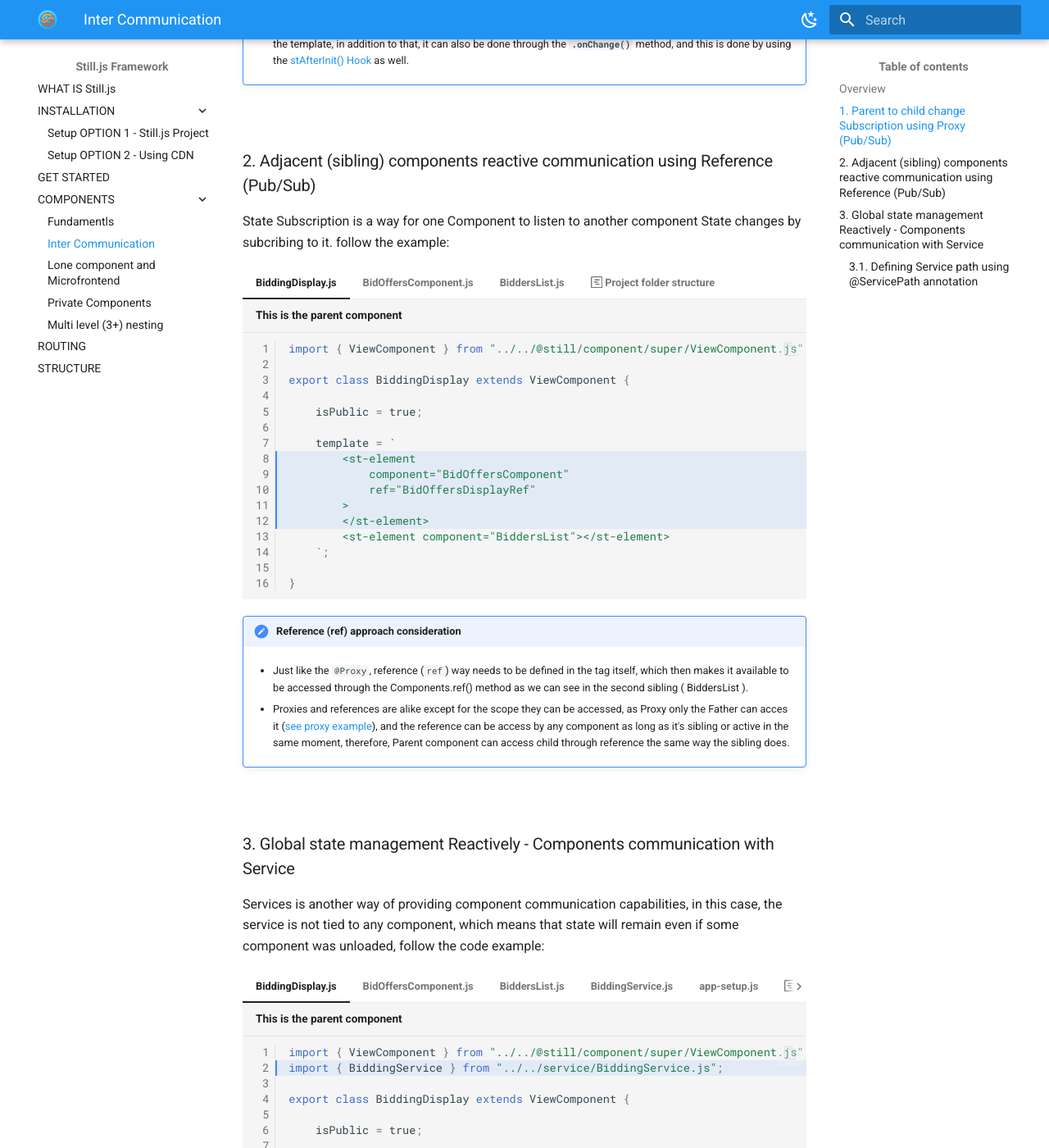
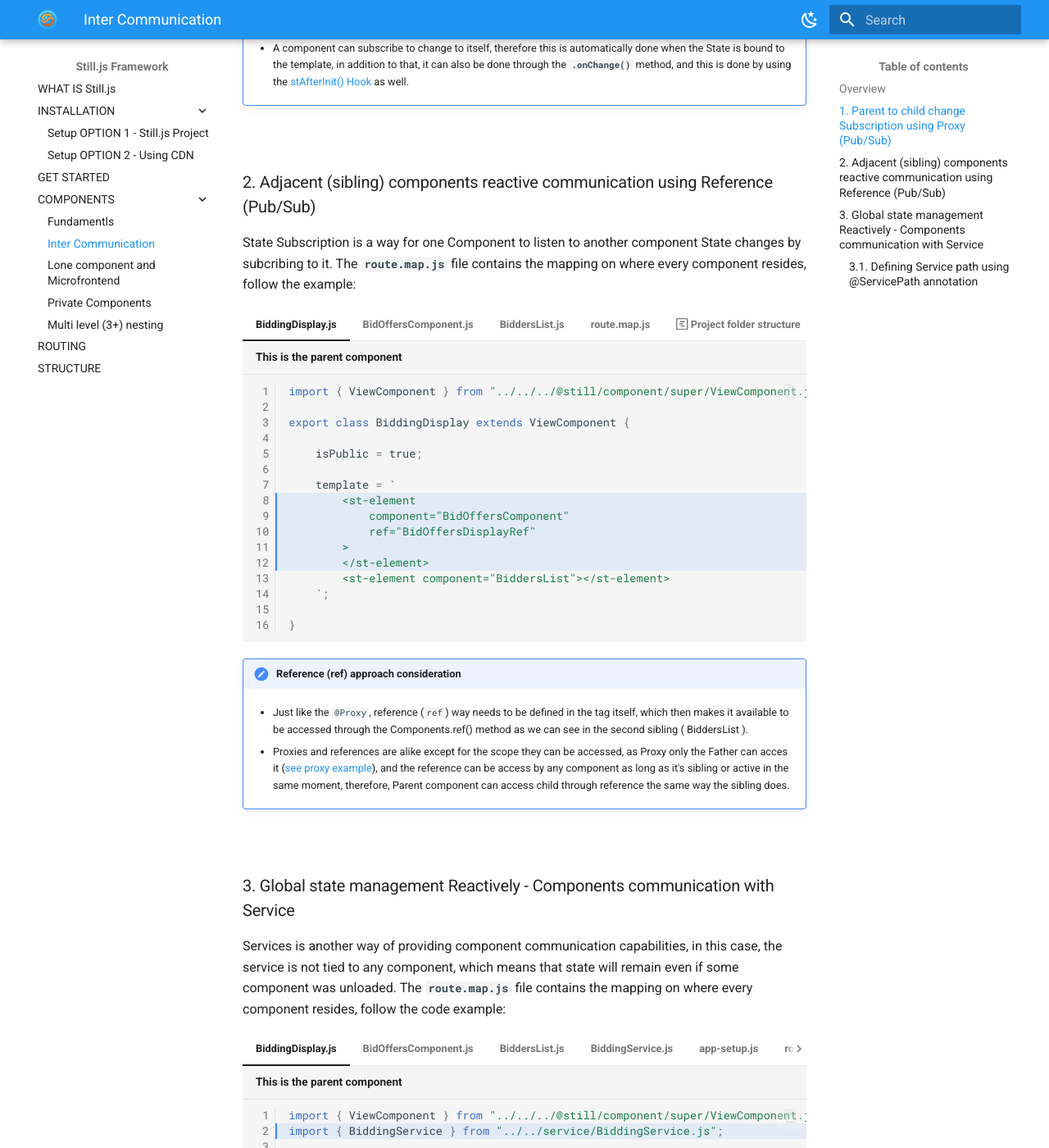
Before and after one commit to still-js/stilljs-site, an MkDocs documentation site: the page built from docs/components-communication.md, in a window 1280 px wide and 1400 px high, scrolled down 1755 px. Shown: the whole window at 82% size. Built offline with MkDocs 1.6.1 and Material for MkDocs 9.7.7, drawn with Linux system fonts in a browser that asks for light colours; some of the changed text lies outside the part shown.

Commit message:
fix documentation code samples and added route.map.js content

````diff
--- a/docs/components-communication.md
+++ b/docs/components-communication.md
@@ -17,7 +17,7 @@
 
 ### 1. Parent to child change Subscription using Proxy (Pub/Sub)
 
-State Subscription is a way for one Component to listen to another component State changes by subcribing to it. follow the example:
+State Subscription is a way for one Component to listen to another component State changes by subcribing to it. The <b>`route.map.js`</b> file contains the mapping on where every component resides. follow the example:
 
 === "BiddingDisplay.js"
 	```js title="This is the parent component" hl_lines="8-9 12-16 24-29" linenums="1"
@@ -96,6 +96,29 @@
 
 	```
 
+=== "route.map.js"
+	```js title="" linenums="1"
+    export const stillRoutesMap = {
+        viewRoutes: {
+            regular: {
+                BiddingDisplay: {
+                    path: "app/components/communication",
+                    url: "/bid/display"
+                },
+                BidOffersComponent: {
+                    path: "app/components/communication",
+                    url: "/bid/offer"
+                },
+                BiddersList: {
+                    path: "app/components/communication",
+                    url: "/bid/bidder"
+                }
+            },
+            lazyInitial: {}
+        }
+    }
+	```
+
 === ":octicons-project-roadmap-16: Project folder structure"
 	```js title="Project folder structure"
     project-root-folder
@@ -131,11 +154,11 @@
 
 ### 2. Adjacent (sibling) components reactive communication using Reference (Pub/Sub)
 
-State Subscription is a way for one Component to listen to another component State changes by subcribing to it. follow the example:
+State Subscription is a way for one Component to listen to another component State changes by subcribing to it. The <b>`route.map.js`</b> file contains the mapping on where every component resides, follow the example:
 
 === "BiddingDisplay.js"
 	```js title="This is the parent component" hl_lines="8-12" linenums="1"
-	import { ViewComponent } from "../../@still/component/super/ViewComponent.js";
+	import { ViewComponent } from "../../../@still/component/super/ViewComponent.js";
 
     export class BiddingDisplay extends ViewComponent {
 
@@ -155,7 +178,7 @@
 
 === "BidOffersComponent.js"
 	```js title="This child component has a ref stated in the parent" hl_lines="15-17 6 9" linenums="1"
-	import { ViewComponent } from "../../@still/component/super/ViewComponent.js";
+	import { ViewComponent } from "../../../@still/component/super/ViewComponent.js";
 
     export class BidOffersComponent extends ViewComponent {
 
@@ -178,7 +201,7 @@
 
 === "BiddersList.js"
 	```js title="This child component access his sibling through the reference" linenums="1" hl_lines="8-9 13 20-23 27-34"
-	import { ViewComponent } from "../../@still/component/super/ViewComponent.js";
+	import { ViewComponent } from "../../../@still/component/super/ViewComponent.js";
 	import { BidOffersComponent } from "./BidOffersComponent.js";
 
     export class BiddersList extends ViewComponent {
@@ -217,6 +240,29 @@
 
 	```
 
+=== "route.map.js"
+	```js title="" linenums="1"
+    export const stillRoutesMap = {
+        viewRoutes: {
+            regular: {
+                BiddingDisplay: {
+                    path: "app/components/communication",
+                    url: "/bid/display"
+                },
+                BidOffersComponent: {
+                    path: "app/components/communication",
+                    url: "/bid/offer"
+                },
+                BiddersList: {
+                    path: "app/components/communication",
+                    url: "/bid/bidder"
+                }
+            },
+            lazyInitial: {}
+        }
+    }
+	```
+
 
 === ":octicons-project-roadmap-16: Project folder structure"
 	```js title="Project folder structure"
@@ -247,11 +293,11 @@
 
 ### 3. Global state management Reactively - Components communication with Service
 
-Services is another way of providing component communication capabilities, in this case, the service is not tied to any component, which means that state will remain even if some component was unloaded, follow the code example:
+Services is another way of providing component communication capabilities, in this case, the service is not tied to any component, which means that state will remain even if some component was unloaded. The <b>`route.map.js`</b> file contains the mapping on where every component resides, follow the code example:
 
 === "BiddingDisplay.js"
 	```js title="This is the parent component" hl_lines="2 10-12 27-32" linenums="1"
-	import { ViewComponent } from "../../@still/component/super/ViewComponent.js";
+	import { ViewComponent } from "../../../@still/component/super/ViewComponent.js";
     import { BiddingService } from "../../service/BiddingService.js";
 
     export class BiddingDisplay extends ViewComponent {
@@ -291,7 +337,7 @@
 
 === "BidOffersComponent.js"
 	```js title="This child component has a ref stated in the parent" hl_lines="2 8-9 13 18 22 25" linenums="1"
-	import { ViewComponent } from "../../@still/component/super/ViewComponent.js";
+	import { ViewComponent } from "../../../@still/component/super/ViewComponent.js";
     import { BiddingService } from "../../service/BiddingService.js";
 
     export class BidOffersComponent extends ViewComponent {
@@ -323,7 +369,7 @@
 
 === "BiddersList.js"
 	```js title="This child component access his sibling through the reference" linenums="1" hl_lines="9-11 24 30-31 34"
-	import { ViewComponent } from "../../@still/component/super/ViewComponent.js";
+	import { ViewComponent } from "../../../@still/component/super/ViewComponent.js";
     import { BiddingService } from '../../service/BiddingService.js';
 
     export class BiddersList extends ViewComponent {
@@ -399,6 +445,30 @@
     }
 	```
 
+=== "route.map.js"
+	```js title="" linenums="1"
+    export const stillRoutesMap = {
+        viewRoutes: {
+            regular: {
+                BiddingDisplay: {
+                    path: "app/components/communication",
+                    url: "/bid/display"
+                },
+                BidOffersComponent: {
+                    path: "app/components/communication",
+                    url: "/bid/offer"
+                },
+                BiddersList: {
+                    path: "app/components/communication",
+                    url: "/bid/bidder"
+                }
+            },
+            lazyInitial: {}
+        }
+    }
+	```
+
+
 === ":octicons-project-roadmap-16: Project folder structure"
 	```js title="Project folder structure"
     project-root-folder
@@ -432,13 +502,13 @@
 
 #### 3.1. Defining Service path using @ServicePath annotation
 
-For the sake of peculiar kind of organization of project structure, Still.js provides with @ServicePath annotation which allow for specification of the folder path in which the injecting service is located:
+For the sake of peculiar kind of organization of project structure, Still.js provides with @ServicePath annotation which allow for specification of the folder path in which the injecting service is located. The <b>`route.map.js`</b> file contains the mapping on where every component resides:
 
 === "BiddingDisplay.js"
 	```js title="This is the parent component which subscribe to the service store" hl_lines="10-13 22-27" linenums="1"
-	import { ViewComponent } from "../../@still/component/super/ViewComponent.js";
+	import { ViewComponent } from "../../../@still/component/super/ViewComponent.js";
+    import { CustomersService } from "../../service/api/CustomersService.js";
 
-    import { CustomersService } from "../../service/api/CustomersService.js";
     export class BiddingDisplay extends ViewComponent {
 
         isPublic = true;
@@ -471,7 +541,7 @@
 
 === "BiddersList.js"
 	```js title="This is the parent component which subscribe to the service store" hl_lines="2 10-13 17 21 23" linenums="1"
-	import { ViewComponent } from "../../@still/component/super/ViewComponent.js";
+	import { ViewComponent } from "../../../@still/component/super/ViewComponent.js";
     import { CustomersService } from '../../service/api/CustomersService.js'
 
     export class BiddersList extends ViewComponent {
@@ -509,6 +579,30 @@
 	```
 
 
+=== "route.map.js"
+	```js title="" linenums="1"
+    export const stillRoutesMap = {
+        viewRoutes: {
+            regular: {
+                BiddingDisplay: {
+                    path: "app/components/communication",
+                    url: "/bid/display"
+                },
+                BidOffersComponent: {
+                    path: "app/components/communication",
+                    url: "/bid/offer"
+                },
+                BiddersList: {
+                    path: "app/components/communication",
+                    url: "/bid/bidder"
+                }
+            },
+            lazyInitial: {}
+        }
+    }
+	```
+
+
 === ":octicons-project-roadmap-16: Project folder structure"
 	```js title="Project folder structure"
     project-root-folder
````
Also changed, not shown: other parts of docs/components-communication.md (+3 -3 lines), docs/installation-and-running-cdn.md (+2 -11 lines).
